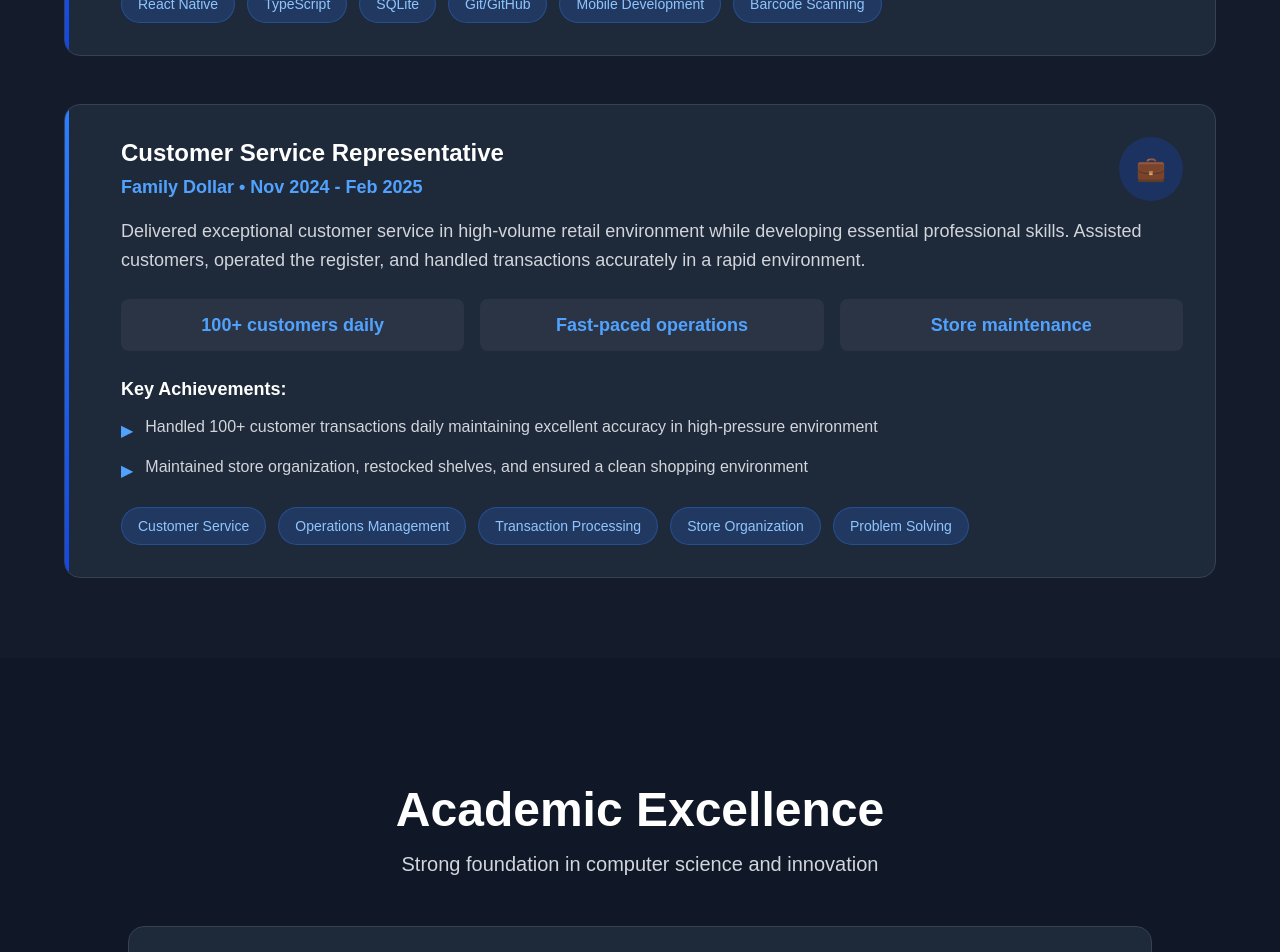
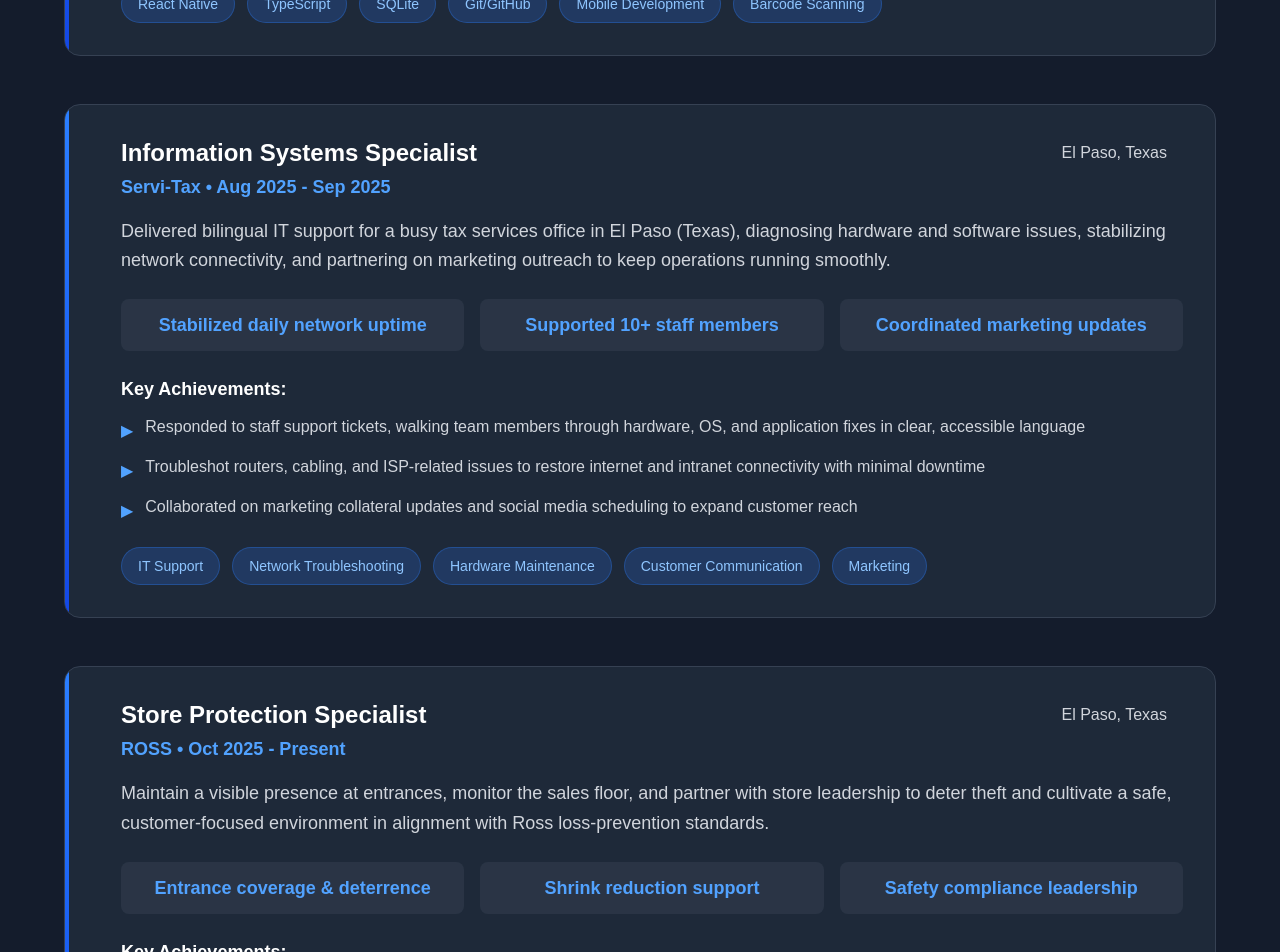
Before and after one commit to SabasRojas/sabas-site, a Next.js app: page / in a window 1280 px wide. Shown: the part 5020-5972 px from the top of the page. Built offline with nearby package versions, Linux system fonts and the light colour scheme.

Commit message:
Added new experience and new project

```diff
--- a/src/app/page.tsx
+++ b/src/app/page.tsx
@@ -104,10 +104,11 @@ function ProjectCard({ title, description, codeLink, demoLink, tech }: {
 }
 
 // ExperienceCard component
-function ExperienceCard({ title, company, period, description, achievements, tech, metrics }: {
+function ExperienceCard({ title, company, period, location, description, achievements, tech, metrics }: {
   title: string;
   company: string;
   period: string;
+  location: string;
   description: string;
   achievements?: string[];
   tech: string[];
@@ -118,14 +119,12 @@ function ExperienceCard({ title, company, period, description, achievements, tec
       <div className="absolute inset-0 bg-gradient-to-br from-blue-500/5 to-transparent opacity-0 group-hover:opacity-100 transition-opacity duration-500"></div>
       <div className="absolute left-0 top-0 bottom-0 w-1 bg-gradient-to-b from-blue-500 to-blue-700 rounded-full group-hover:w-2 transition-all duration-300"></div>
       <div className="ml-6 relative z-10">
-        <div className="flex items-start justify-between mb-4">
+        <div className="flex flex-col md:flex-row md:items-start md:justify-between gap-2 md:gap-4 mb-4">
           <div>
             <h3 className="text-2xl font-bold mb-1 text-white group-hover:text-blue-400 transition-colors">{title}</h3>
             <p className="text-blue-400 font-semibold text-lg">{company} • {period}</p>
           </div>
-          <div className="hidden md:flex w-16 h-16 bg-blue-600/20 rounded-full items-center justify-center group-hover:bg-blue-600/40 transition-colors">
-            <span className="text-2xl">💼</span>
-          </div>
+          <p className="text-gray-300 text-sm md:text-base md:text-right md:mr-4 mt-1 md:mt-1">{location}</p>
         </div>
 
         <p className="text-gray-300 mb-6 leading-relaxed text-lg">{description}</p>
@@ -564,6 +563,14 @@ export default function Home() {
                   codeLink="https://github.com/SabasRojas/omok-dart-game"
                 />
               </div>
+            <div className={`transition-all duration-500 ease-out ${showMoreProjects ? 'opacity-100 translate-y-0' : 'opacity-0 translate-y-4'}`} style={{ transitionDelay: showMoreProjects ? '500ms' : '0ms' }}>
+              <ProjectCard
+                title="FixMate – AI Property Management"
+                description="AI-driven property management platform built in a 3-person hackathon team to streamline communication among tenants, property managers, and service providers with automated updates, task routing, and status tracking."
+                tech={['TypeScript', 'Supabase', 'AI Automation', 'Team Collaboration', 'Hackathon']}
+                codeLink="https://github.com/SabasRojas/fixmate"
+              />
+            </div>
             </div>
           </div>
 
@@ -612,6 +619,7 @@ export default function Home() {
                 title="Software Engineering Intern"
                 company="JUSDA"
                 period="Jan 2023 - May 2023"
+                location="Remote"
                 description="Developed enterprise mobile solutions for IT asset management in a fast-paced international logistics company. Built and deployed an Android app with React Native and TypeScript for IT equipment tracking, featuring barcode scanning that enhanced IT department workflows and efficiency."
                 metrics={["Enhanced IT workflows", "React Native & TypeScript", "Production deployment"]}
                 achievements={[
@@ -624,9 +632,41 @@ export default function Home() {
             </div>
             <div className="animate-on-scroll opacity-0" style={{ animationDelay: '200ms' }}>
               <ExperienceCard
+                title="Information Systems Specialist"
+                company="Servi-Tax"
+                period="Aug 2025 - Sep 2025"
+                location="El Paso, Texas"
+                description="Delivered bilingual IT support for a busy tax services office in El Paso (Texas), diagnosing hardware and software issues, stabilizing network connectivity, and partnering on marketing outreach to keep operations running smoothly."
+                metrics={["Stabilized daily network uptime", "Supported 10+ staff members", "Coordinated marketing updates"]}
+                achievements={[
+                  "Responded to staff support tickets, walking team members through hardware, OS, and application fixes in clear, accessible language",
+                  "Troubleshot routers, cabling, and ISP-related issues to restore internet and intranet connectivity with minimal downtime",
+                  "Collaborated on marketing collateral updates and social media scheduling to expand customer reach"
+                ]}
+                tech={['IT Support', 'Network Troubleshooting', 'Hardware Maintenance', 'Customer Communication', 'Marketing']}
+              />
+            </div>
+            <div className="animate-on-scroll opacity-0" style={{ animationDelay: '400ms' }}>
+              <ExperienceCard
+                title="Store Protection Specialist"
+                company="ROSS"
+                period="Oct 2025 - Present"
+                location="El Paso, Texas"
+                description="Maintain a visible presence at entrances, monitor the sales floor, and partner with store leadership to deter theft and cultivate a safe, customer-focused environment in alignment with Ross loss-prevention standards."
+                metrics={["Entrance coverage & deterrence", "Shrink reduction support", "Safety compliance leadership"]}
+                achievements={[
+                  "Greet customers, verify receipts when appropriate, and act as a consistent deterrent against theft at store entry and exit points",
+                  "Observe shopper and associate activity, document incidents, and escalate suspicious behavior to management per Ross protocols"
+                ]}
+                tech={['Loss Prevention', 'Customer Service', 'Risk Assessment', 'Incident Reporting', 'Team Training']}
+              />
+            </div>
+            <div className="animate-on-scroll opacity-0" style={{ animationDelay: '600ms' }}>
+              <ExperienceCard
                 title="Customer Service Representative"
                 company="Family Dollar"
                 period="Nov 2024 - Feb 2025"
+                location="El Paso, Texas"
                 description="Delivered exceptional customer service in high-volume retail environment while developing essential professional skills. Assisted customers, operated the register, and handled transactions accurately in a rapid environment."
                 metrics={["100+ customers daily", "Fast-paced operations", "Store maintenance"]}
                 achievements={[
```
Also changed, not shown: 1 other file (tests, documents, lock files or other folders).
